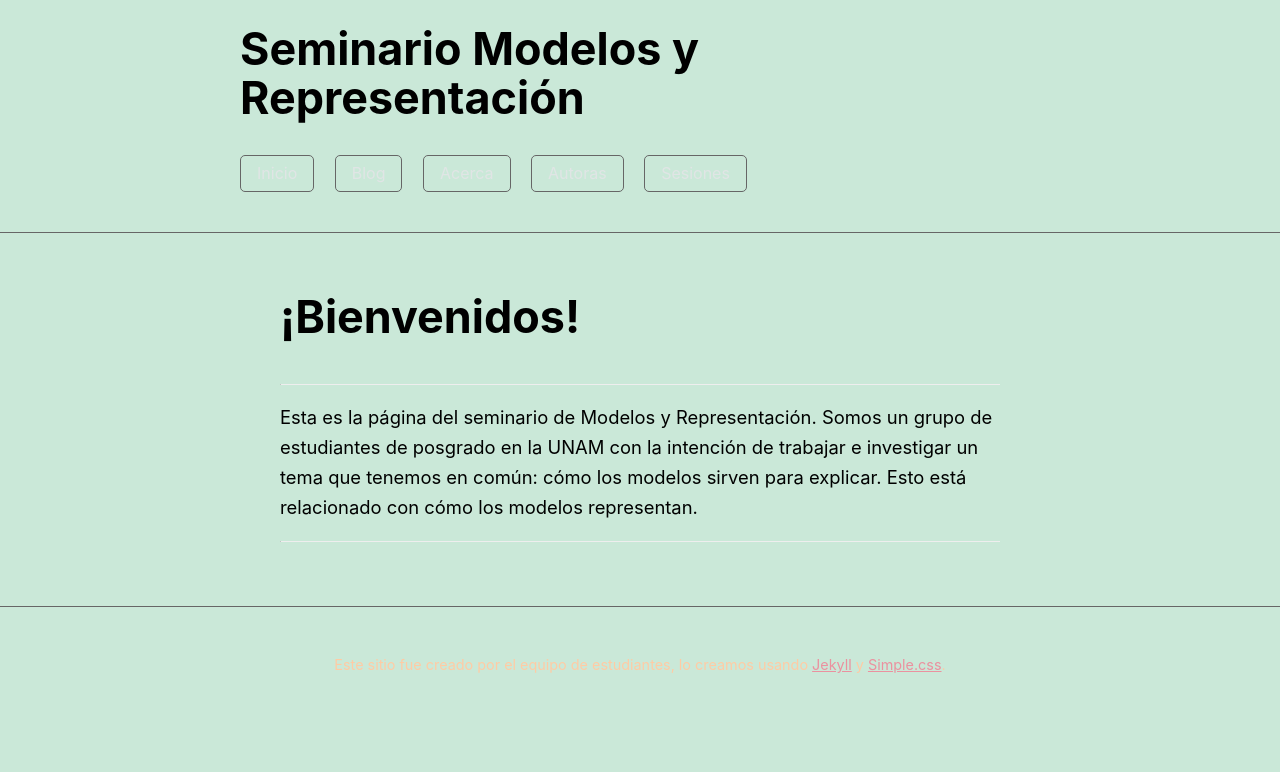
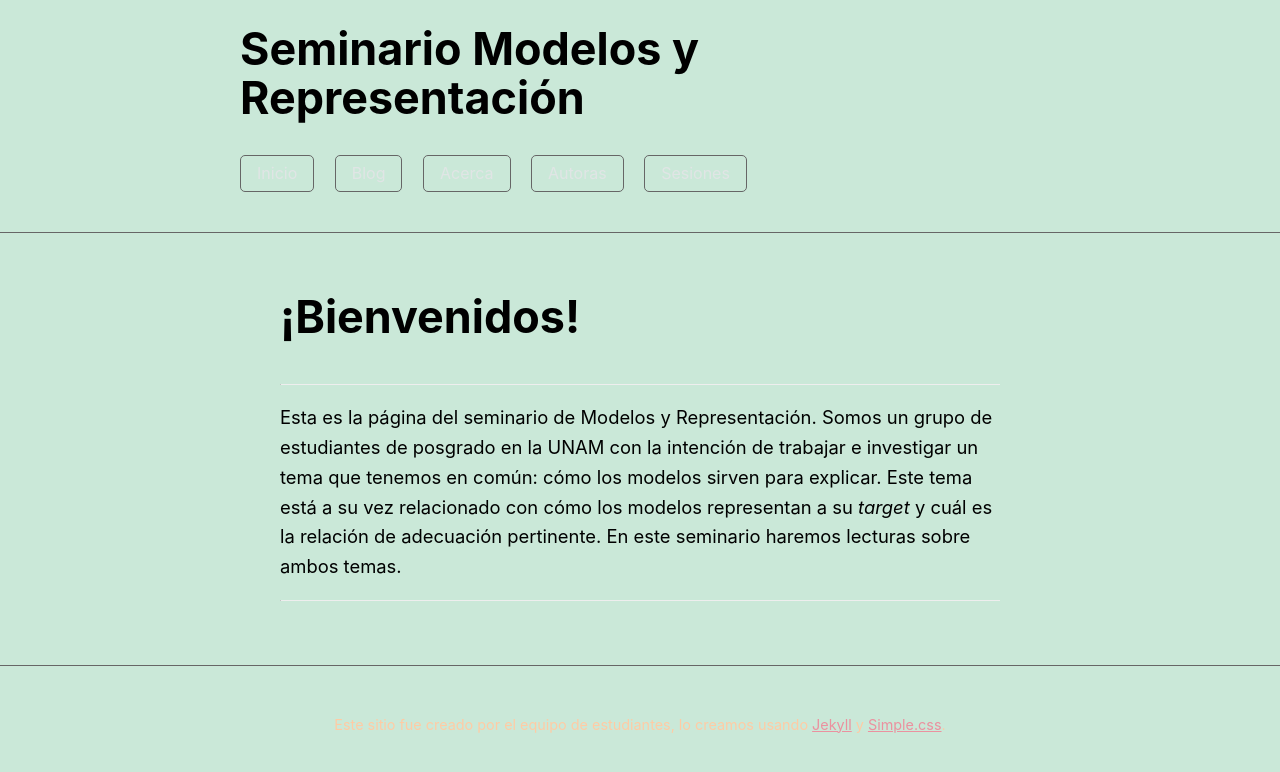
Before and after one commit to Oiuhukt/modeyrep, a Jekyll site: the page built from index.md, in a window 1280 px wide. Shown: the top 772 px of the page. Built offline with Jekyll 4.4.1, drawn with Linux system fonts in a browser that asks for light colours.

Commit message:
M;odificado el inicio

```diff
--- a/index.md
+++ b/index.md
@@ -10,6 +10,6 @@ layout: default
 
 ---------------
 
-Esta es la página del seminario de Modelos y Representación. Somos un grupo de estudiantes de posgrado en la UNAM con la intención de trabajar e investigar un tema que tenemos en común: cómo los modelos sirven para explicar. Esto está relacionado con cómo los modelos representan.
+Esta es la página del seminario de Modelos y Representación. Somos un grupo de estudiantes de posgrado en la UNAM con la intención de trabajar e investigar un tema que tenemos en común: cómo los modelos sirven para explicar. Este tema está a su vez relacionado con cómo los modelos representan a su _target_ y cuál es la relación de adecuación pertinente. En este seminario haremos lecturas sobre ambos temas.
 
 ---------------------
```
